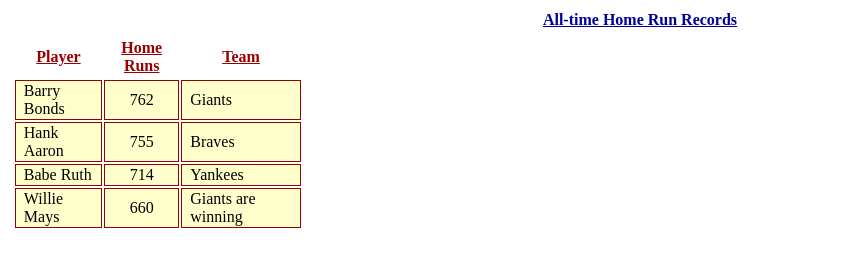
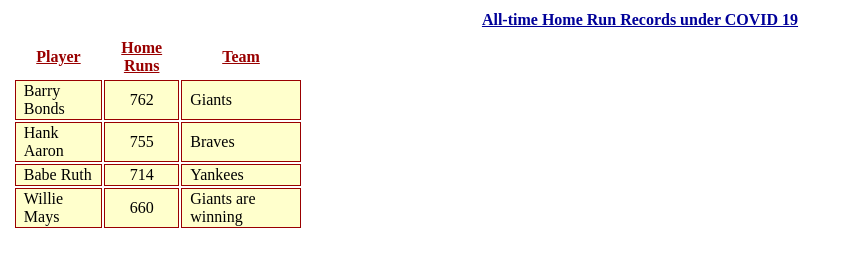
Before and after one commit to gv-ds/mypro, a plain HTML site: page index.htm in a window 1280 px wide. Shown: the whole page, without its empty margins (0-846 px from the left). Drawn offline with Linux system fonts and the light colour scheme.

Commit message:
year added for COVID

```diff
--- a/index.htm
+++ b/index.htm
@@ -41,7 +41,7 @@
 <body>
 
 <div>
-<h1>All-time Home Run Records</h1>
+<h1>All-time Home Run Records under COVID 19 </h1>
 <table>
   <tr id="trHeader">
     <th>Player</th>
```
